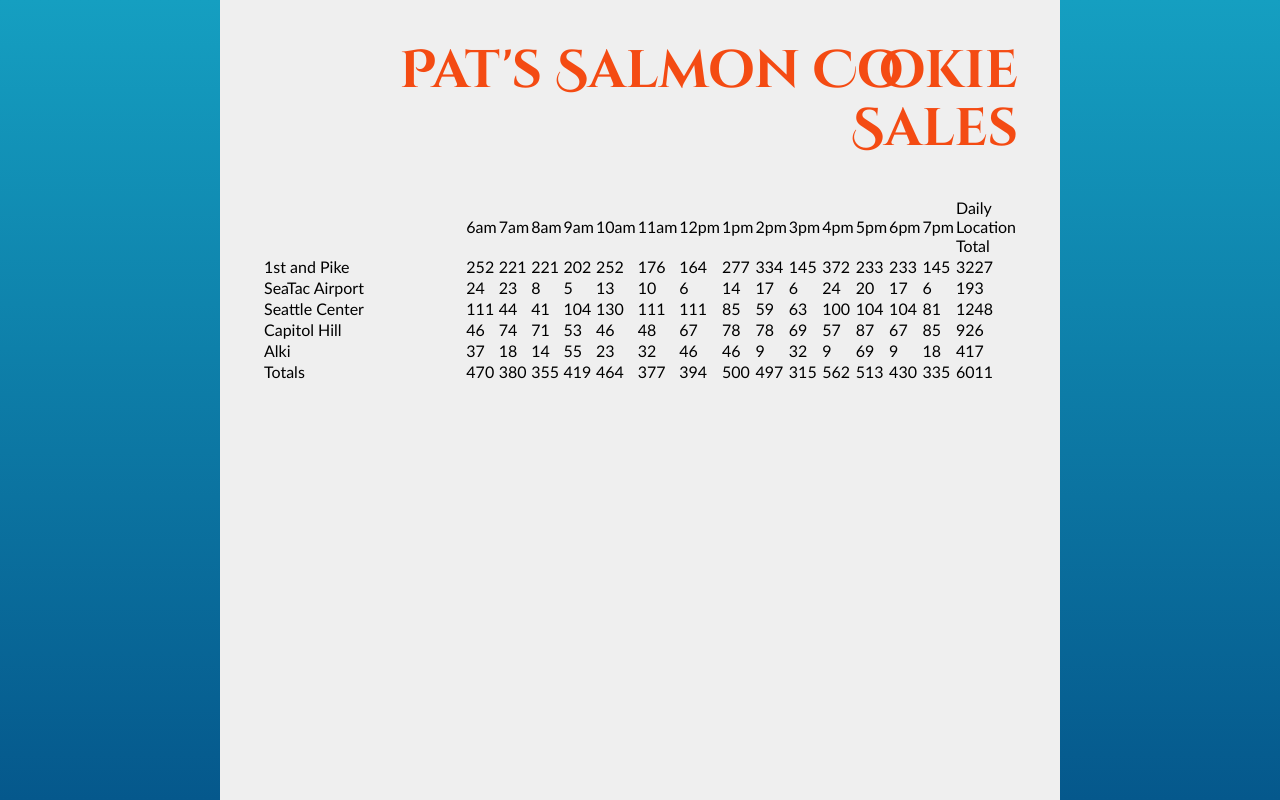
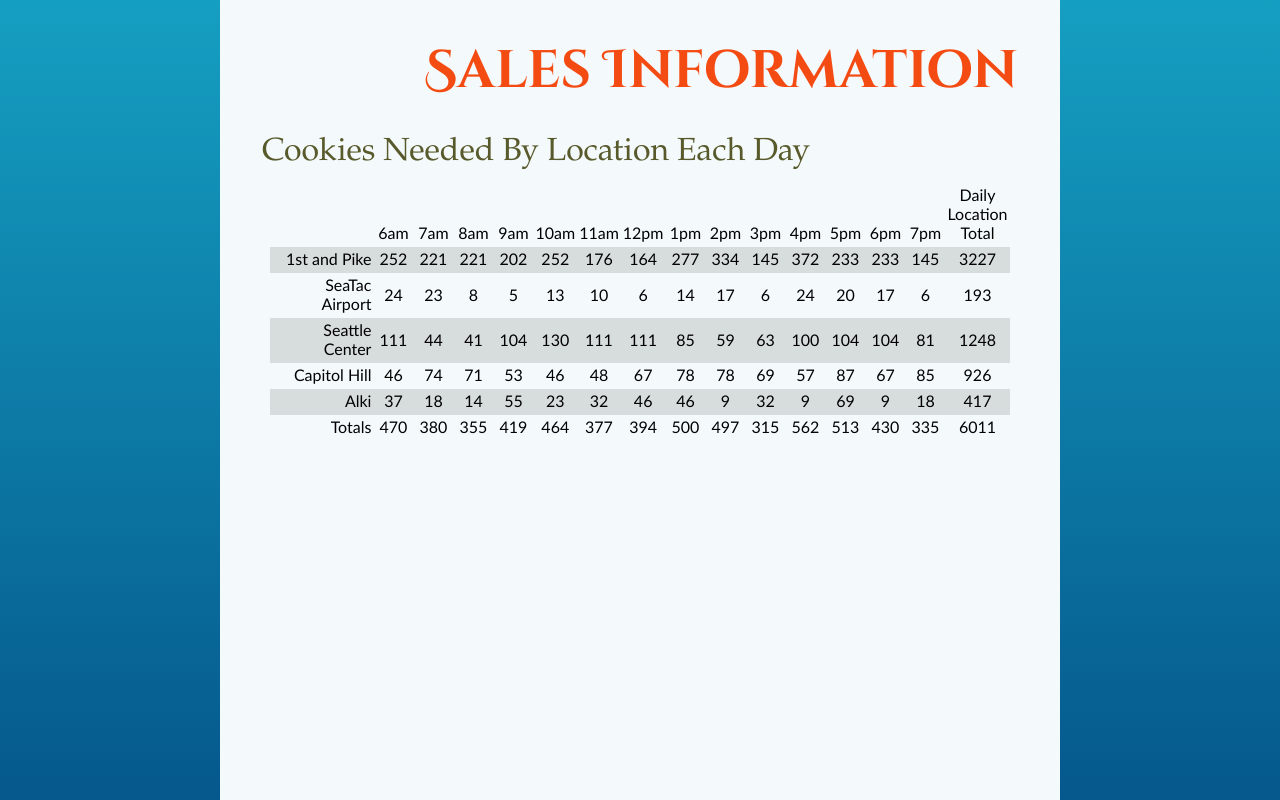
Before and after one commit to makflood/cookie-stand, a plain HTML site: page sales.html in a window 1280 px wide. Drawn offline with Linux system fonts and the light colour scheme.

Commit message:
added a heading to the table and styled the table.

```diff
--- a/app.js
+++ b/app.js
@@ -78,7 +78,7 @@ function renderSalesTableHead(table, store) {
     hourCell.textContent = numToTime(store.openAt + i);
     headRow.appendChild(hourCell);
   }
-  var totCookiesCell = document.createElement('td');
+  var totCookiesCell = document.createElement('th');
   totCookiesCell.textContent = 'Daily Location Total';
   headRow.appendChild(totCookiesCell);
 
@@ -122,6 +122,10 @@ function printStoresSimsTable(stores) {
   var position = document.getElementById('store-data');
 
   if (position) {
+    var tableTitle = document.createElement('h2');
+    tableTitle.textContent = 'Cookies Needed By Location Each Day';
+    position.appendChild(tableTitle);
+
     var simCookieTable = document.createElement('table');
     renderSalesTableHead(simCookieTable, stores[0]);
     for (var i = 0; i < stores.length; i++) {
--- a/sales.html
+++ b/sales.html
@@ -9,7 +9,7 @@
   <body>
   <div id="wrapper">
     <main id="sales">
-      <h1> Pat's Salmon Cookie Sales </h1>
+      <h1> Sales Information </h1>
       <div id="store-data"></div>
     </main>
   </div> <!-- end wrapper -->
--- a/style.css
+++ b/style.css
@@ -50,7 +50,7 @@ aside {
 main {
   height: 100%;
   width: 78%;
-  background: #EFEFEF;
+  background: #f4fafc;
   margin-left: 2%;
   padding: 5%;
 }
@@ -100,7 +100,39 @@ h2 + p, #wrapper li {
   list-style: none;
 }
 
+table {
+  width: auto;
+  border-collapse: collapse;
+  margin: 0 auto;
+}
+
 td, th {
   font-family: 'Gill Sans', sans-serif;
+  text-align: center;
+  padding: 2px;
+  padding-bottom: 5px;
+  width: 40px;
+}
+
+tr td:first-child, tr th:first-child {
+  font-weight: normal;
+  text-align: right;
+  width: 103px;
+}
+
+.head-row {
+  vertical-align: bottom;
+
+}
+
+th {
+
+}
+
+td {
   font-weight: lighter;
 }
+
+table tr:nth-child(even) {
+  background-color: #d7dcdd;
+}
```
